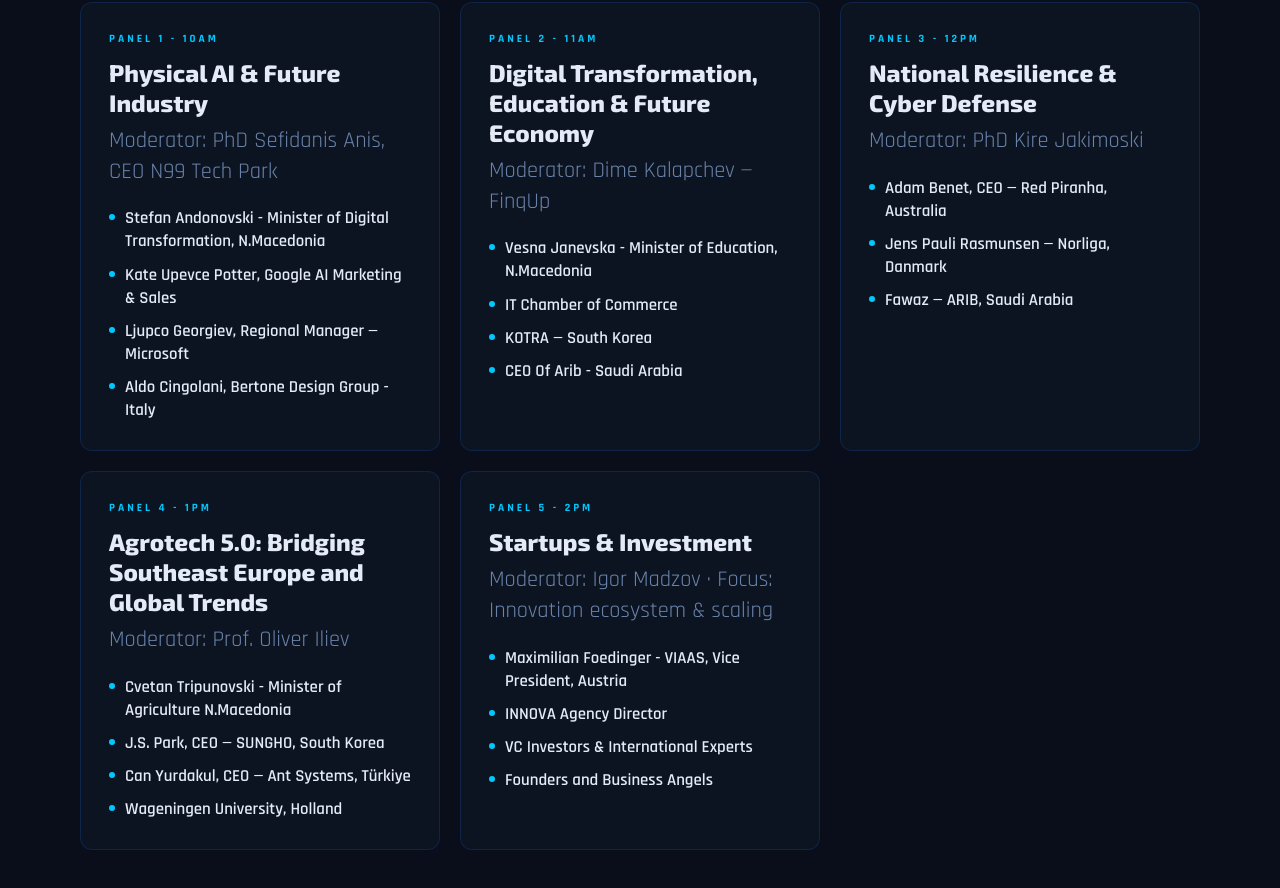
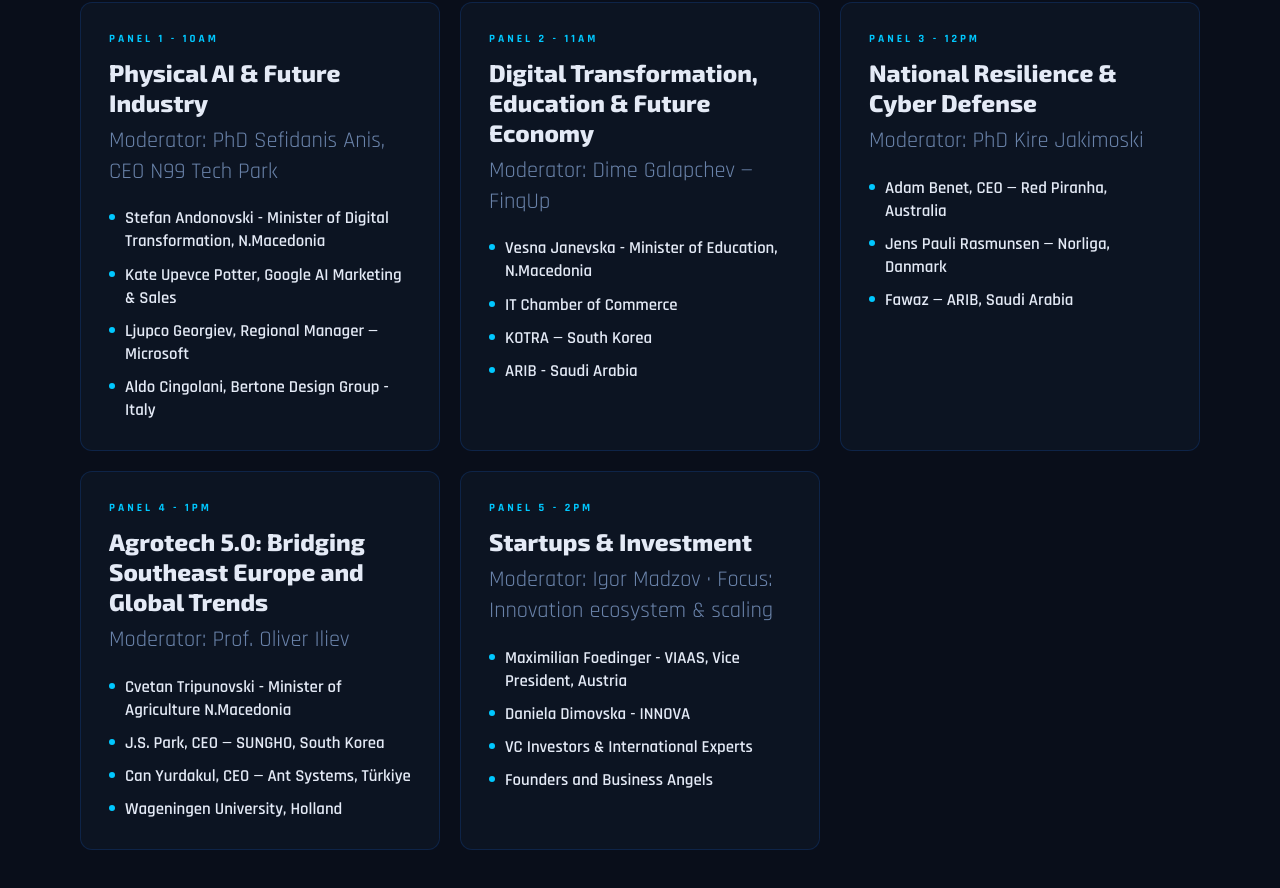
Before and after one commit to ErnesCanoski/N99-Landing-Page, a React (Vite) app: page / in a window 1280 px wide. Shown: the part 1143-2031 px from the top of the page. Built offline with nearby package versions, Linux system fonts and the light colour scheme.

Commit message:
Names of the panel updated

```diff
--- a/src/data/panels.js
+++ b/src/data/panels.js
@@ -7,19 +7,19 @@
       "Stefan Andonovski - Minister of Digital Transformation, N.Macedonia",
       "Kate Upevce Potter, Google AI Marketing & Sales",
       "Ljupco Georgiev, Regional Manager — Microsoft",
-      "Aldo Cingolani, Bertone Design Group - Italy",
+      "Aldo Cingolani, Bertone Design Group - Italy", // maybe he will not come
     ],
   },
   {
     id: "2 - 11AM",
     title: "Digital Transformation, Education & Future Economy",
     moderator:
-      "Dime Kalapchev — FinqUp",
+      "Dime Galapchev — FinqUp",
     speakers: [
       "Vesna Janevska - Minister of Education, N.Macedonia",
       "IT Chamber of Commerce",
       "KOTRA — South Korea",
-      "CEO Of Arib - Saudi Arabia"
+      "ARIB - Saudi Arabia"
     ],
   },
   {
@@ -50,7 +50,7 @@
     moderator: "Igor Madzov · Focus: Innovation ecosystem & scaling",
     speakers: [
       "Maximilian Foedinger - VIAAS, Vice President, Austria",
-      "INNOVA Agency Director",
+      "Daniela Dimovska - INNOVA",
       "VC Investors & International Experts",
       "Founders and Business Angels",
     ],
```
